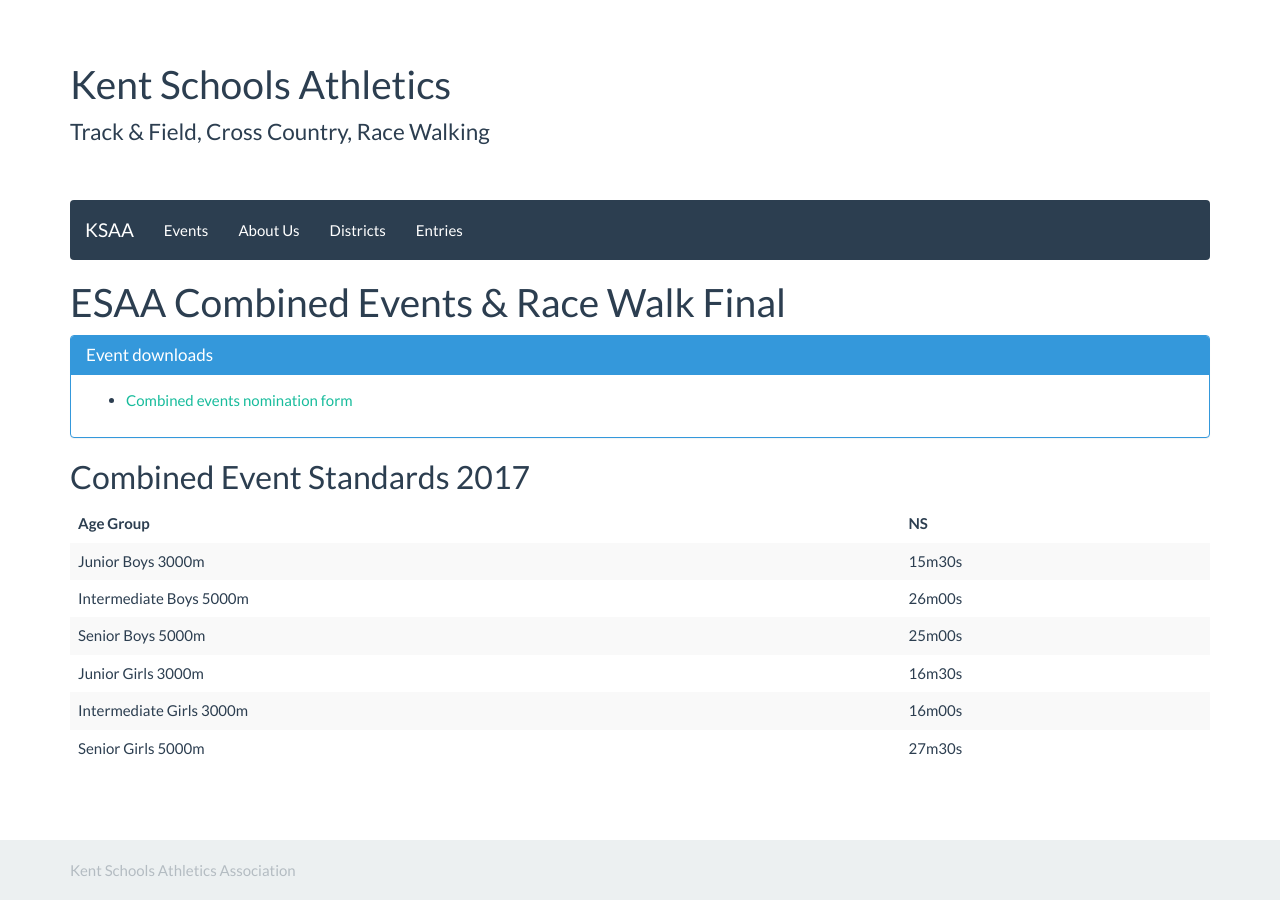
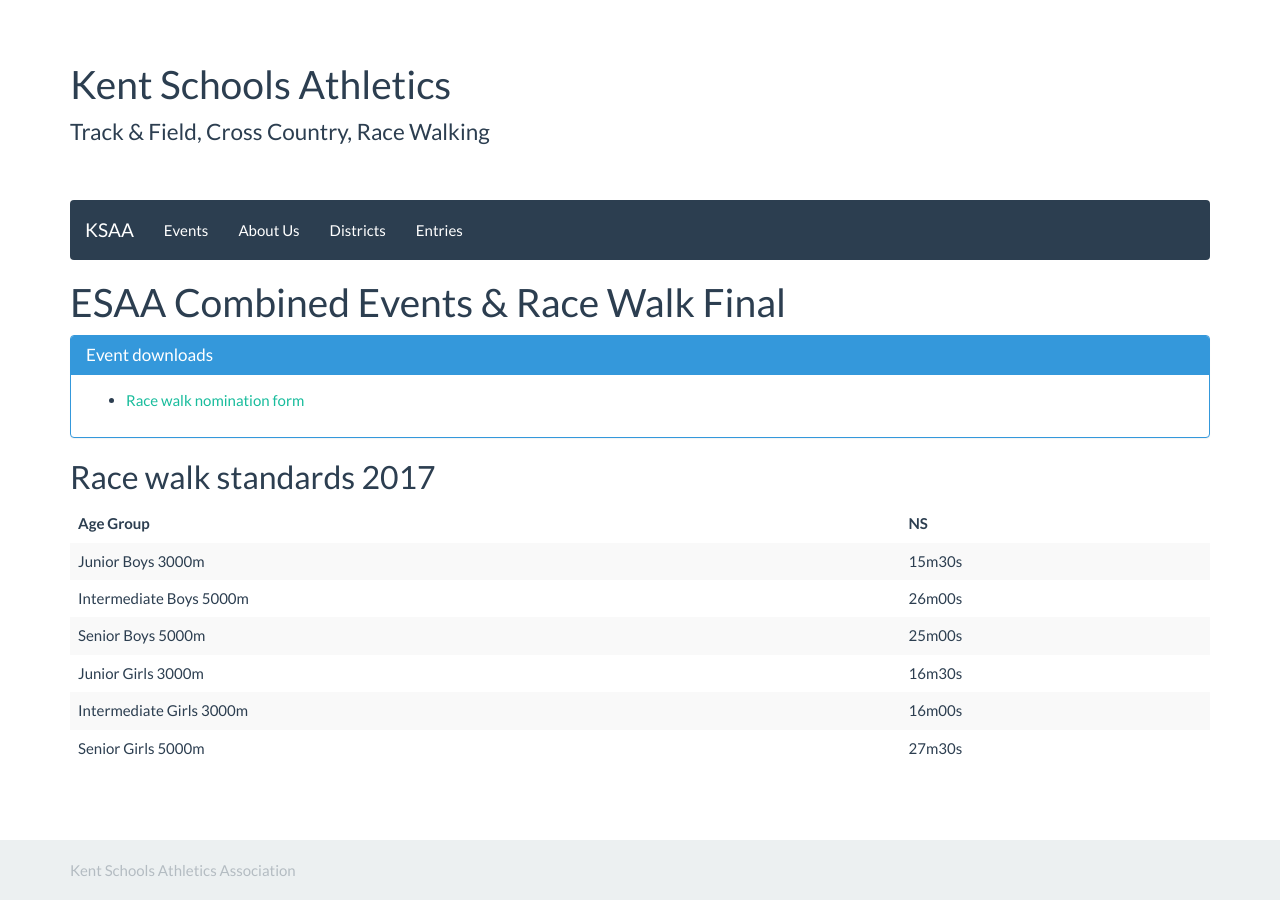
Before and after one commit to chrisnewark/chrisnewark.github.io, a Jekyll site: the page built from _events/16-17/2017-09-16-esaa-combined-events-and-race-walk-final.md, in a window 1280 px wide. Built offline with Jekyll 4.4.1, drawn with Linux system fonts in a browser that asks for light colours; nearby versions of some CDN libraries.

Commit message:
Updated race walk

```diff
--- a/_events/16-17/2017-09-16-esaa-combined-events-and-race-walk-final.md
+++ b/_events/16-17/2017-09-16-esaa-combined-events-and-race-walk-final.md
@@ -13,7 +13,7 @@
     <ul>
         <li>
             <a href="/files/events/16-17/2017-09-16-esaa-combined-events-and-race-walk-final/Race-Walk-Form-Nomination.doc">
-                Combined events nomination form
+                Race walk nomination form
             </a>
         </li>
     </ul>
@@ -21,7 +21,7 @@
 </div>
 
 
-## Combined Event Standards 2017
+## Race walk standards 2017
 
 | Age Group                         | NS        |
 | ---                               | ---       |
```
